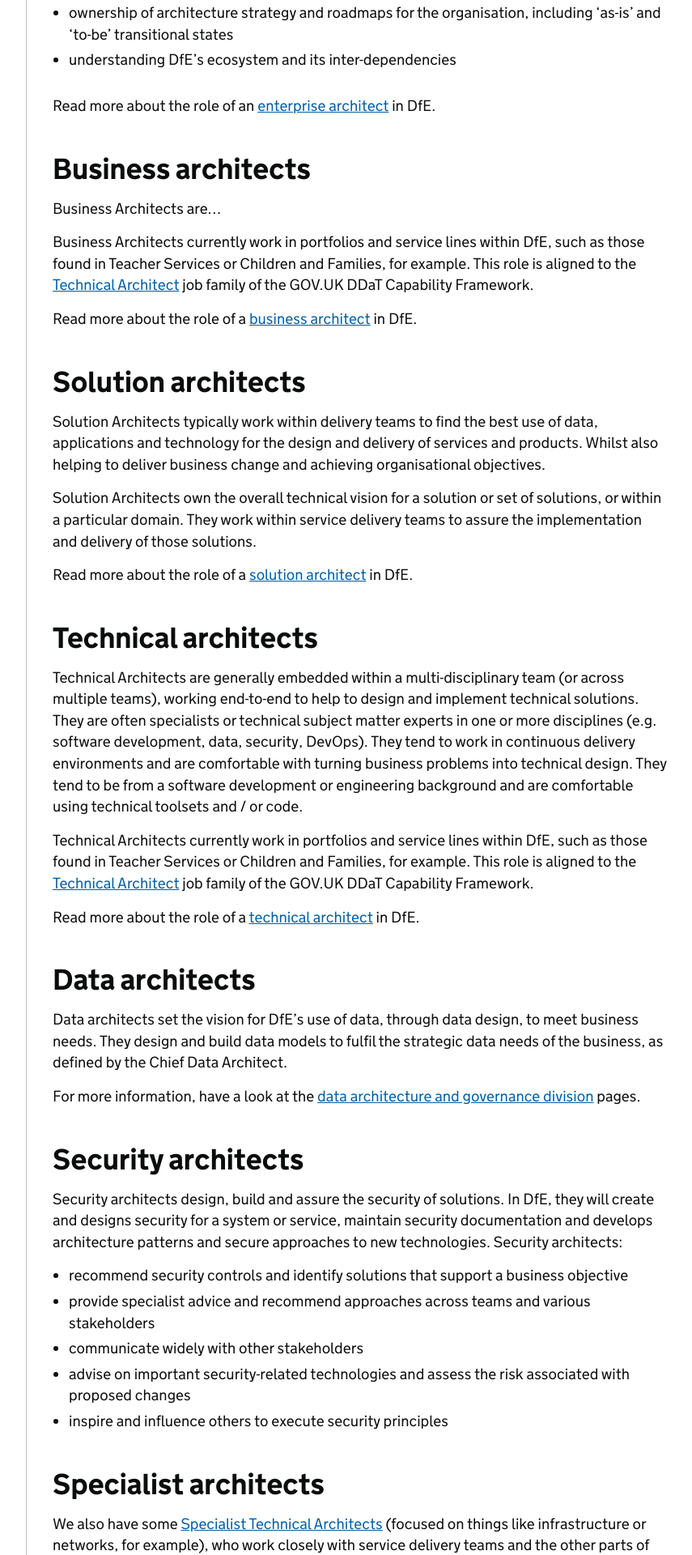
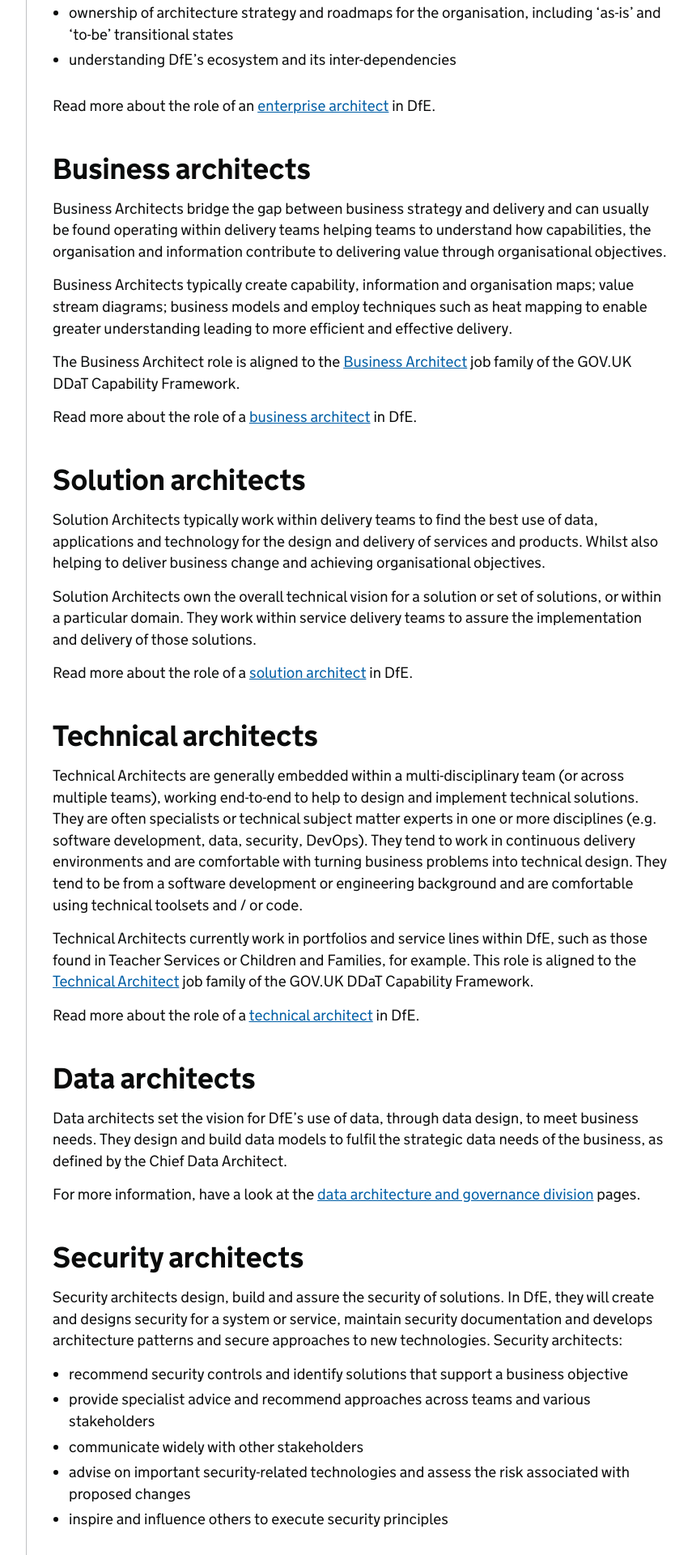
Before and after one commit to DFE-Digital/architecture, a Jekyll site: the page built from profession/architecture-roles.md, in a window 1280 px wide. Shown: the part 701-2621 px from the top of the page at 81% size, without its empty margins (298-1153 px from the left). Built offline with Jekyll 4.4.1, drawn with Linux system fonts in a browser that asks for light colours; our own code applies the rules of GitHub Pages for plain Markdown files.

Commit message:
Update architecture-roles.md

```diff
--- a/profession/architecture-roles.md
+++ b/profession/architecture-roles.md
@@ -26,9 +26,11 @@ Read more about the role of an [enterprise architect](https://dfe-digital.github
 
 ## Business architects
 
-Business Architects are...
+Business Architects bridge the gap between business strategy and delivery and can usually be found operating within delivery teams helping teams to understand how capabilities, the organisation and information contribute to delivering value through organisational objectives.
 
-Business Architects currently work in portfolios and service lines within DfE, such as those found in Teacher Services or Children and Families, for example. This role is aligned to the [Technical Architect](https://www.gov.uk/guidance/technical-architect) job family of the GOV.UK DDaT Capability Framework.
+Business Architects typically create capability, information and organisation maps; value stream diagrams; business models and employ techniques such as heat mapping to enable greater understanding leading to more efficient and effective delivery.
+
+The Business Architect role is aligned to the [Business Architect](https://ddat-capability-framework.service.gov.uk/role/business-architect) job family of the GOV.UK DDaT Capability Framework.
 
 Read more about the role of a [business architect](https://dfe-digital.github.io/dfe-job-descriptions/architects/business_architect) in DfE.
 
```
